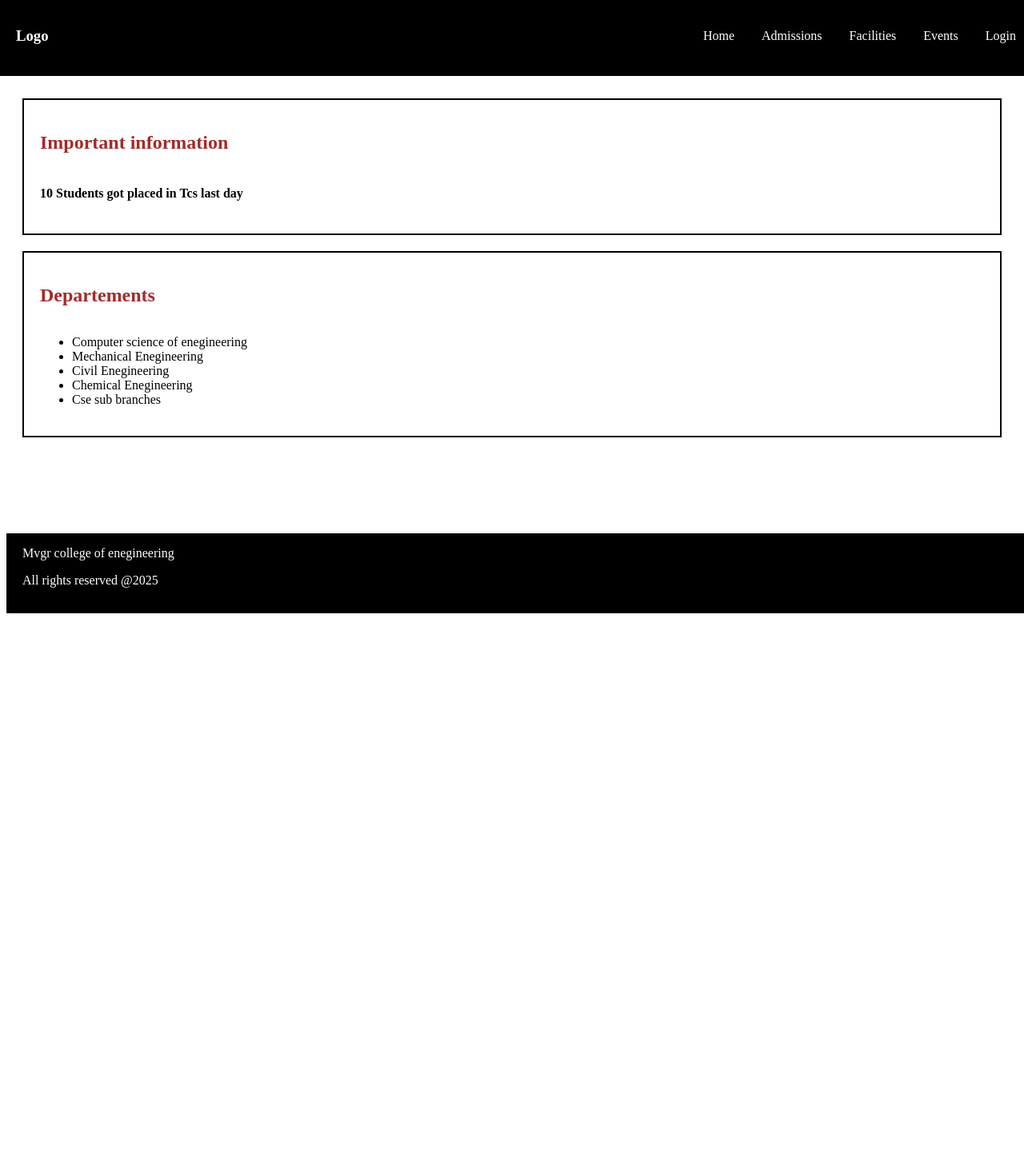
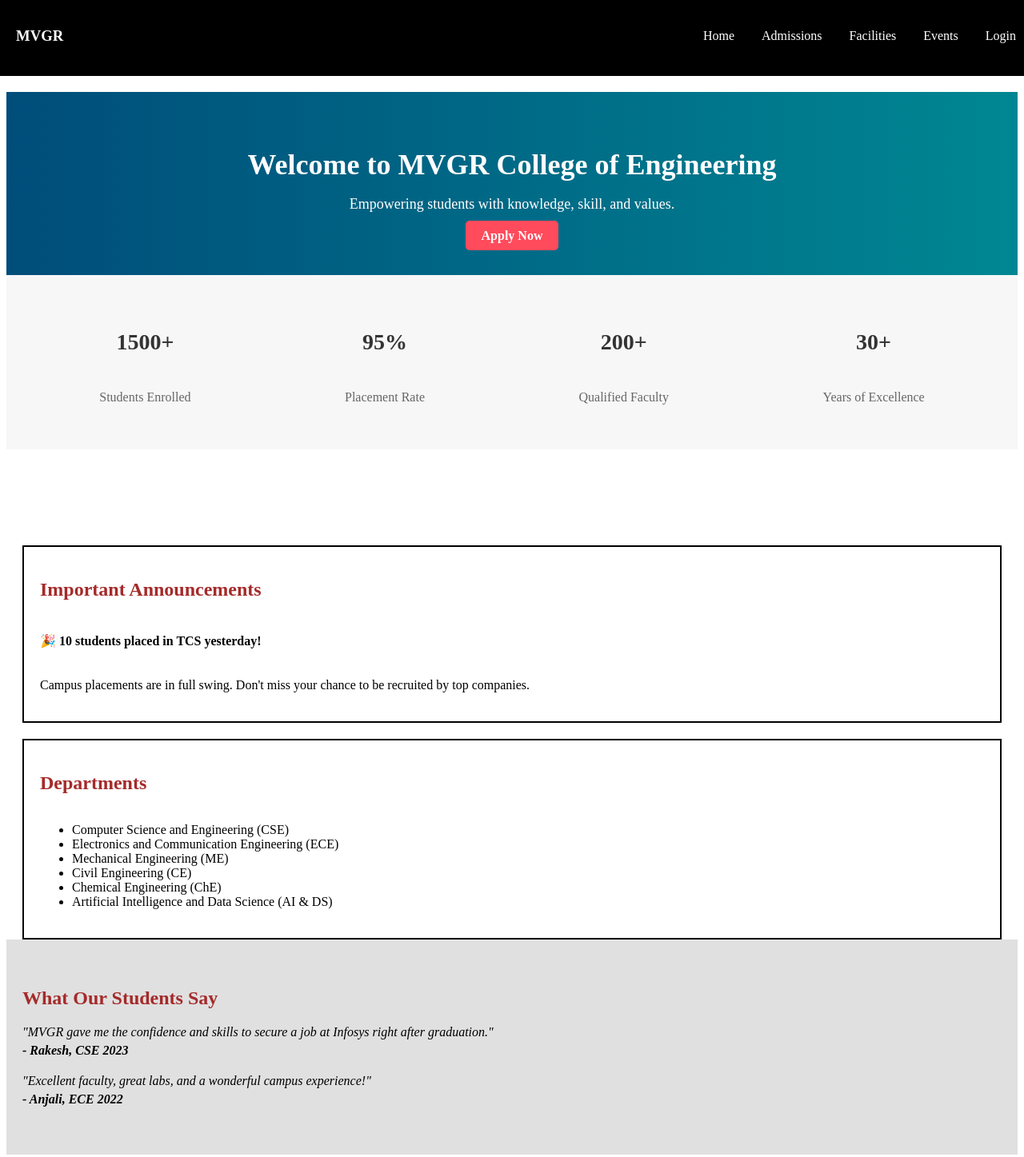
Before and after one commit to praneethmvgr/Round2, a plain HTML site: page index.html in a window 1280 px wide. Shown: the part 5-1452 px from the top of the page at 80% size. Before the commit the page ends 800 px from the top, so only its background shows below. Drawn offline with Linux system fonts and the light colour scheme.

Commit message:
Update index.html

```diff
--- a/index.html
+++ b/index.html
@@ -1,14 +1,81 @@
 <!DOCTYPE html>
 <html lang="en">
 <head>
-    <meta charset="UTF-8">
-    <meta name="viewport" content="width=device-width, initial-scale=1.0">
+  <meta charset="UTF-8" />
+  <meta name="viewport" content="width=device-width, initial-scale=1.0"/>
   <title>Home</title>
-    <link rel="stylesheet" href="Styles.css">
+  <link rel="stylesheet" href="Styles.css" />
+  <style>
+    .hero {
+      margin-top: 120px;
+      text-align: center;
+      padding: 40px 20px;
+      background: linear-gradient(to right, #004d7a, #008793);
+      color: white;
+    }
+
+    .hero h1 {
+      font-size: 36px;
+      margin-bottom: 10px;
+    }
+
+    .hero p {
+      font-size: 18px;
+      margin-bottom: 20px;
+    }
+
+    .hero a.button {
+      padding: 10px 20px;
+      background-color: #ff4b5c;
+      color: white;
+      text-decoration: none;
+      border-radius: 5px;
+      font-weight: bold;
+    }
+
+    .stats {
+      display: flex;
+      justify-content: space-around;
+      flex-wrap: wrap;
+      padding: 30px 20px;
+      text-align: center;
+      background-color: #f7f7f7;
+    }
+
+    .stat {
+      margin: 10px;
+    }
+
+    .stat h3 {
+      font-size: 28px;
+      color: #333;
+    }
+
+    .stat p {
+      font-size: 16px;
+      color: #666;
+    }
+
+    .testimonials {
+      padding: 40px 20px;
+      background-color: #e0e0e0;
+    }
+
+    .testimonial {
+      margin-bottom: 20px;
+      font-style: italic;
+    }
+
+    .testimonial strong {
+      display: block;
+      margin-top: 5px;
+      font-weight: bold;
+    }
+  </style>
 </head>
 <body>
   <header>
-        <h3 class="logo">Logo</h3>
+    <h3 class="logo">MVGR</h3>
     <nav>
       <a href="index.html">Home</a>
       <a href="admissions.html">Admissions</a>
@@ -17,25 +84,68 @@
       <a href="#">Login</a>
     </nav>
   </header>
-    <div>
+
+  <main>
+
+    <section class="hero">
+      <h1>Welcome to MVGR College of Engineering</h1>
+      <p>Empowering students with knowledge, skill, and values.</p>
+      <a href="admissions.html" class="button">Apply Now</a>
+    </section>
+
+    <section class="stats">
+      <div class="stat">
+        <h3>1500+</h3>
+        <p>Students Enrolled</p>
+      </div>
+      <div class="stat">
+        <h3>95%</h3>
+        <p>Placement Rate</p>
+      </div>
+      <div class="stat">
+        <h3>200+</h3>
+        <p>Qualified Faculty</p>
+      </div>
+      <div class="stat">
+        <h3>30+</h3>
+        <p>Years of Excellence</p>
+      </div>
+    </section>
+
     <section class="info">
-        <h2>Important information</h2>
-        <h4>10 Students got placed in Tcs last day</h4>
+      <h2>Important Announcements</h2>
+      <h4>🎉 10 students placed in TCS yesterday!</h4>
+      <p>Campus placements are in full swing. Don't miss your chance to be recruited by top companies.</p>
     </section>
+
     <section class="info1">
-        <h2>Departements</h2>
+      <h2>Departments</h2>
       <ul>
-            <li>Computer science of enegineering</li>
-            <li>Mechanical Enegineering</li>
-            <li>Civil Enegineering</li>
-            <li>Chemical Enegineering</li>
-            <li>Cse sub branches</li>
+        <li>Computer Science and Engineering (CSE)</li>
+        <li>Electronics and Communication Engineering (ECE)</li>
+        <li>Mechanical Engineering (ME)</li>
+        <li>Civil Engineering (CE)</li>
+        <li>Chemical Engineering (ChE)</li>
+        <li>Artificial Intelligence and Data Science (AI & DS)</li>
       </ul>
     </section>
+
+    <section class="testimonials">
+      <h2>What Our Students Say</h2>
+      <div class="testimonial">
+        "MVGR gave me the confidence and skills to secure a job at Infosys right after graduation."
+        <strong>- Rakesh, CSE 2023</strong>
       </div>
+      <div class="testimonial">
+        "Excellent faculty, great labs, and a wonderful campus experience!"
+        <strong>- Anjali, ECE 2022</strong>
+      </div>
+    </section>
+  </main>
+
   <footer class="foot">
-        <p>Mvgr college of enegineering</p>
-        <p>All rights reserved @2025</p>
+    <p>MVGR College of Engineering</p>
+    <p>All rights reserved © 2025</p>
   </footer>
 </body>
 </html>
```
Lines whose indentation alone changed are shown as unchanged.
